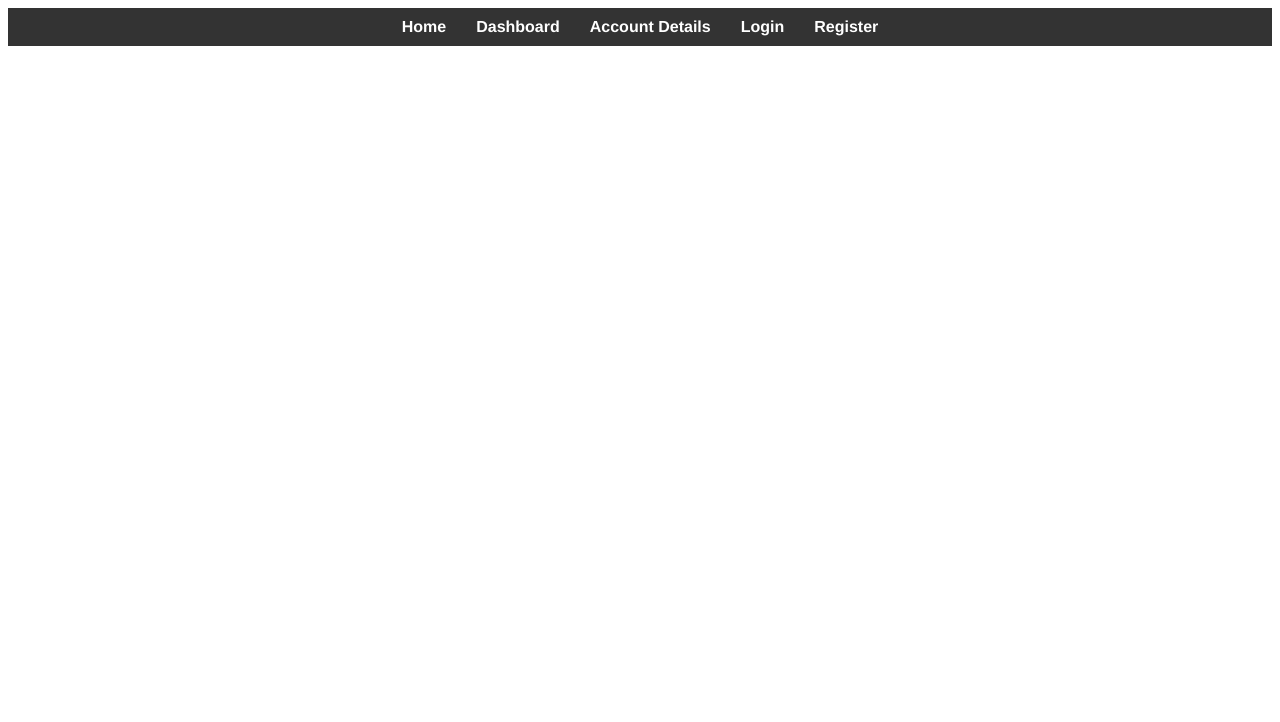
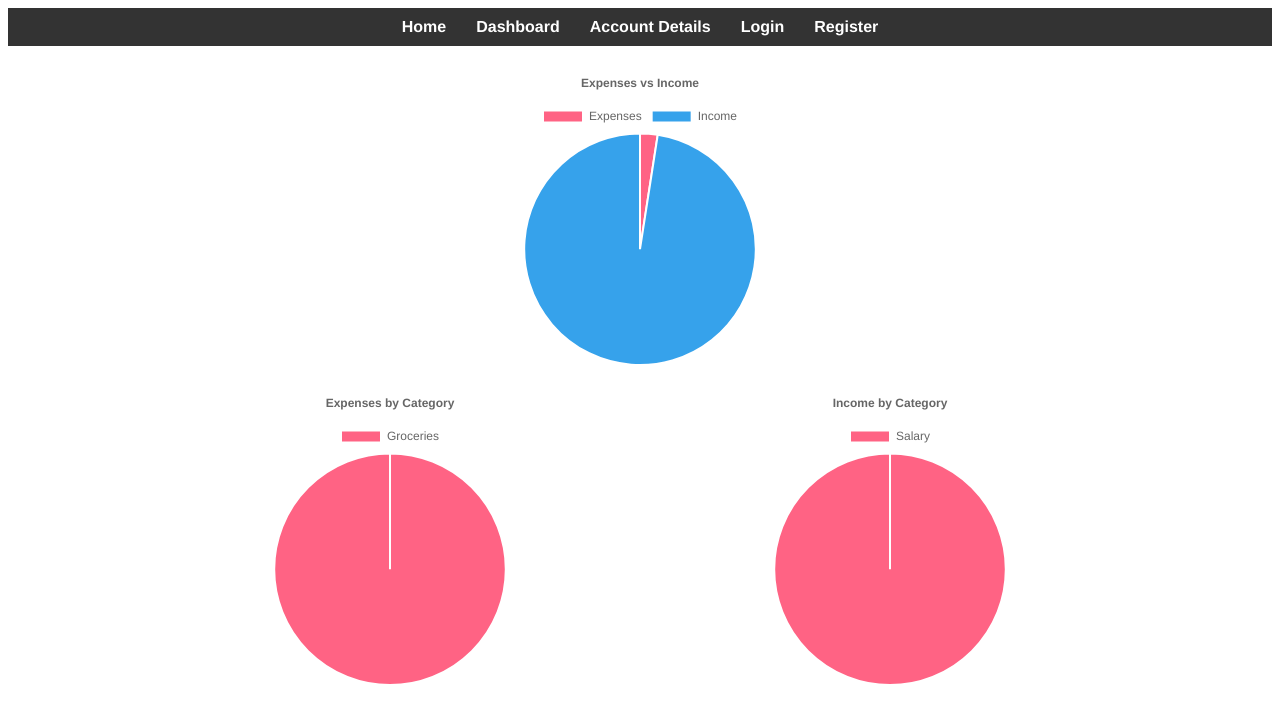
Before and after one commit to ntodorsingi/personal-finance-frontend, a Vue app: page /account/1 in a window 1280 px wide. Shown: the top 722 px of the page. Built offline with nearby package versions, Linux system fonts and the light colour scheme.

Commit message:
piechart

```diff
--- a/package.json
+++ b/package.json
@@ -9,7 +9,9 @@
   "dependencies": {
     "axios": "^1.7.4",
     "bootstrap": "^5.3.3",
+    "chart.js": "^4.4.4",
     "vue": "^3.2.13",
+    "vue-chartjs": "^5.3.1",
     "vue-router": "^4.0.3"
   },
   "devDependencies": {
--- /dev/null
+++ b/src/components/PieChart.vue
@@ -0,0 +1,92 @@
+<template>
+    <div>
+      <canvas ref="canvas"></canvas>
+    </div>
+  </template>
+
+  <script lang="ts">
+  import { defineComponent, ref, onMounted, PropType } from 'vue';
+  import {
+    Chart,
+    PieController,
+    ArcElement,
+    Tooltip,
+    Legend,
+    Title
+  } from 'chart.js';
+
+  Chart.register(PieController, ArcElement, Tooltip, Legend, Title);
+
+  export default defineComponent({
+    name: 'PieChart',
+    props: {
+      data: {
+        type: Array as PropType<number[]>,
+        required: true
+      },
+      labels: {
+        type: Array as PropType<string[]>,
+        required: true
+      },
+      title: {
+        type: String,
+        required: true
+      }
+    },
+    setup(props) {
+      const canvas = ref<HTMLCanvasElement | null>(null);
+
+      onMounted(() => {
+        if (canvas.value) {
+          new Chart(canvas.value, {
+            type: 'pie',
+            data: {
+              labels: props.labels,
+              datasets: [
+                {
+                  data: props.data,
+                  backgroundColor: ['#FF6384', '#36A2EB', '#FFCE56', '#66BB6A', '#FF7043'],
+                  hoverBackgroundColor: ['#FF6384', '#36A2EB', '#FFCE56', '#66BB6A', '#FF7043']
+                }
+              ]
+            },
+            options: {
+              responsive: true,
+              plugins: {
+                tooltip: {
+                  callbacks: {
+                    label: (tooltipItem) => {
+                      const label = tooltipItem.label || '';
+                      const value = Number(tooltipItem.raw) || 0; // Explicitly cast to number
+                      const total = props.data.reduce((sum, val) => sum + val, 0);
+                      const percentage = ((value / total) * 100).toFixed(2);
+                      return `${label}: ${percentage}%`;
+                    }
+                  }
+                },
+                legend: {
+                  position: 'top'
+                },
+                title: {
+                  display: true,
+                  text: props.title
+                }
+              }
+            }
+          });
+        }
+      });
+
+      return {
+        canvas
+      };
+    }
+  });
+  </script>
+
+  <style scoped>
+  canvas {
+    max-width: 100%;
+    height: auto;
+  }
+  </style>
--- a/src/views/AccountDetails.vue
+++ b/src/views/AccountDetails.vue
@@ -1,13 +1,82 @@
 <template>
-    <div>
+    <div class="account-details-container">
+      <div class="chart-row">
+        <PieChart
+          :data="expensesVsIncomeData"
+          :labels="['Expenses', 'Income']"
+          title="Expenses vs Income"
+        />
+      </div>
+      <div class="chart-row">
+        <PieChart
+          :data="expensesByCategoryData"
+          :labels="expenseCategories"
+          title="Expenses by Category"
+        />
+        <PieChart
+          :data="incomesByCategoryData"
+          :labels="incomeCategories"
+          title="Income by Category"
+        />
+      </div>
+    </div>
+  </template>
 
-    </div>
-</template>
+  <script lang="ts">
+  import { defineComponent } from 'vue';
+  import PieChart from '../components/PieChart.vue';
+  import { getTransactionsByUserId, findUserByUsername } from '../utils/mockDataBase';
 
-<script setup>
+  export default defineComponent({
+    name: 'AccountDetails',
+    components: {
+      PieChart
+    },
+    setup() {
+      const username = 'john_doe'; // Replace with actual logged-in user's username
+      const user = findUserByUsername(username);
+      const transactions = user ? getTransactionsByUserId(user.id) : [];
 
-</script>
+      const expenses = transactions.filter(transaction => transaction.type === 'expense');
+      const incomes = transactions.filter(transaction => transaction.type === 'income');
 
-<style lang="scss" scoped>
+      const totalExpenses = expenses.reduce((sum, transaction) => sum + transaction.amount, 0);
+      const totalIncome = incomes.reduce((sum, transaction) => sum + transaction.amount, 0);
 
-</style>
+      const expenseCategories = Array.from(new Set(expenses.map(transaction => transaction.category)));
+      const incomeCategories = Array.from(new Set(incomes.map(transaction => transaction.category)));
+
+      const expensesByCategoryData = expenseCategories.map(category =>
+        expenses.filter(transaction => transaction.category === category)
+                .reduce((sum, transaction) => sum + transaction.amount, 0)
+      );
+
+      const incomesByCategoryData = incomeCategories.map(category =>
+        incomes.filter(transaction => transaction.category === category)
+               .reduce((sum, transaction) => sum + transaction.amount, 0)
+      );
+
+      return {
+        expensesVsIncomeData: [totalExpenses, totalIncome],
+        expensesByCategoryData,
+        incomesByCategoryData,
+        expenseCategories,
+        incomeCategories
+      };
+    }
+  });
+  </script>
+
+  <style scoped>
+  .account-details-container {
+    max-width: 1000px;
+    margin: auto;
+    padding: 20px;
+  }
+
+  .chart-row {
+    display: flex;
+    justify-content: space-around;
+    margin-bottom: 20px;
+  }
+  </style>
```
Also changed, not shown: 1 other file (tests, documents, lock files or other folders).
